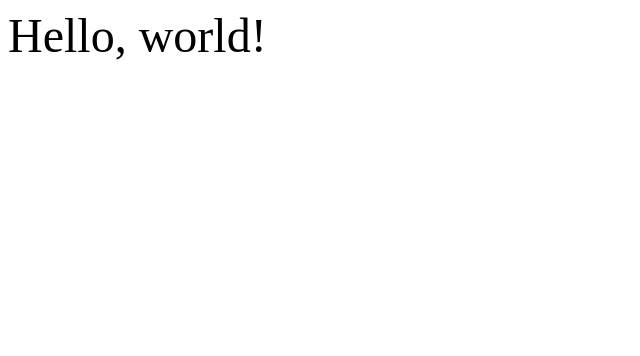
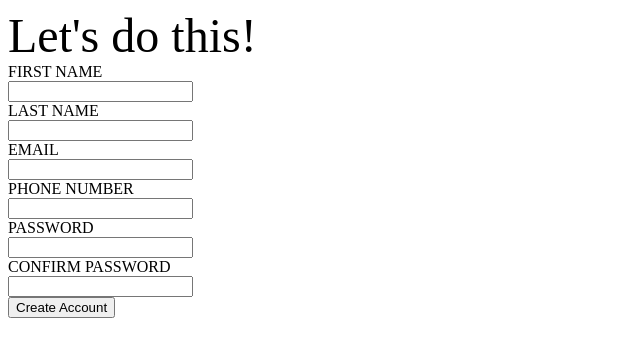
Before and after one commit to akntmzjtj/odin-sign-up-form, a plain HTML site: page index.html in a window 1280 px wide. Shown: the whole page, without its empty margins (0-640 px from the left). Drawn offline with Linux system fonts and the light colour scheme.

Commit message:
implemented starting html for form

```diff
--- a/index.html
+++ b/index.html
@@ -6,6 +6,22 @@
     <link rel="stylesheet" href="styles.css">
 </head>
 <body>
-    <div class="test">Hello, world!</div>
+    <div class="test">Let's do this!</div>
+
+    <form action="#" method="post" class="form">
+        <label for="first_name">First Name</label>
+        <input type="text" id="first_name" name="first_name">
+        <label for="last_name">Last Name</label>
+        <input type="text" id="last_name" name="last_name">
+        <label for="email">Email</label>
+        <input type="email" id="email" name="email">
+        <label for="phone_number">Phone Number</label>
+        <input type="text" inputmode="numeric" id="phone_number" name="phone_number">
+        <label for="password">Password</label>
+        <input type="password" id="password" name="password">
+        <label for="confirm_password">Confirm Password</label>
+        <input type="password" id="confirm_password" name="confirm_password">
+        <button type="submit">Create Account</button>
+    </form>
 </body>
 </html>
--- a/styles.css
+++ b/styles.css
@@ -1,3 +1,13 @@
 .test {
     font-size: 3rem;
 }
+
+.form {
+    * {
+        display: block;
+    }
+
+    label {
+        text-transform: uppercase;
+    }
+}
```
